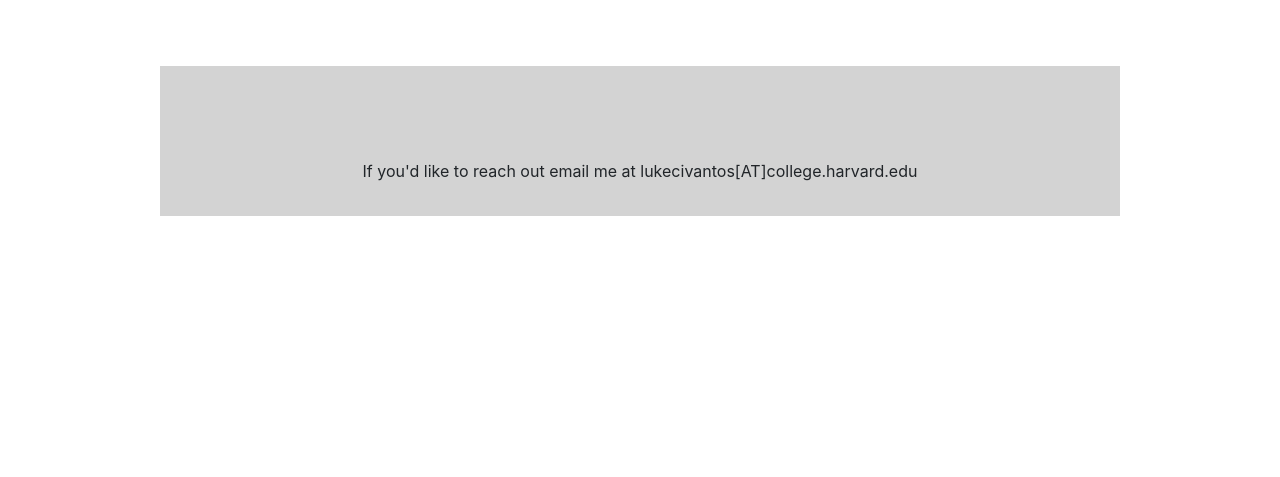
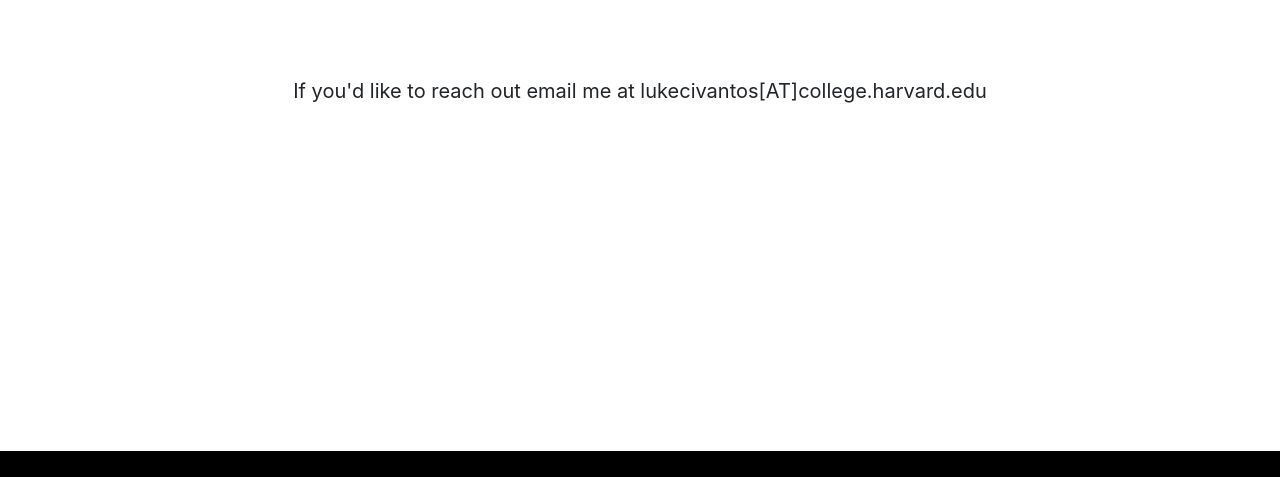
Before and after one commit to lukecivantos/lukecivantos.github.io, a plain HTML site: page contact.html in a window 1280 px wide. Shown: the part 148-625 px from the top of the page. Drawn offline with Linux system fonts and the light colour scheme.

Commit message:
Fixed Contact Page

```diff
--- a/contact.html
+++ b/contact.html
@@ -52,7 +52,7 @@
     </h1>
 </div>
 
-<div id="info" class="container">
+<div class="container">
     <p class="contact-info">If you'd like to reach out email me at lukecivantos[AT]college.harvard.edu</p>
 </div>
 <!-- /.container -->
--- a/css/style.css
+++ b/css/style.css
@@ -58,16 +58,10 @@
   color: white;
 }
 
-
-#info {
-  background-color: lightgrey;
-  margin: 70px auto 50px auto;
-  width: 75%;
-  height: 150px;
-}
-
 .contact-info {
-  padding: 10% 0;
+  padding: 5% 0;
+  font-size: 20px;
+  margin-bottom: 70px;
 }
 
 #space {
```
